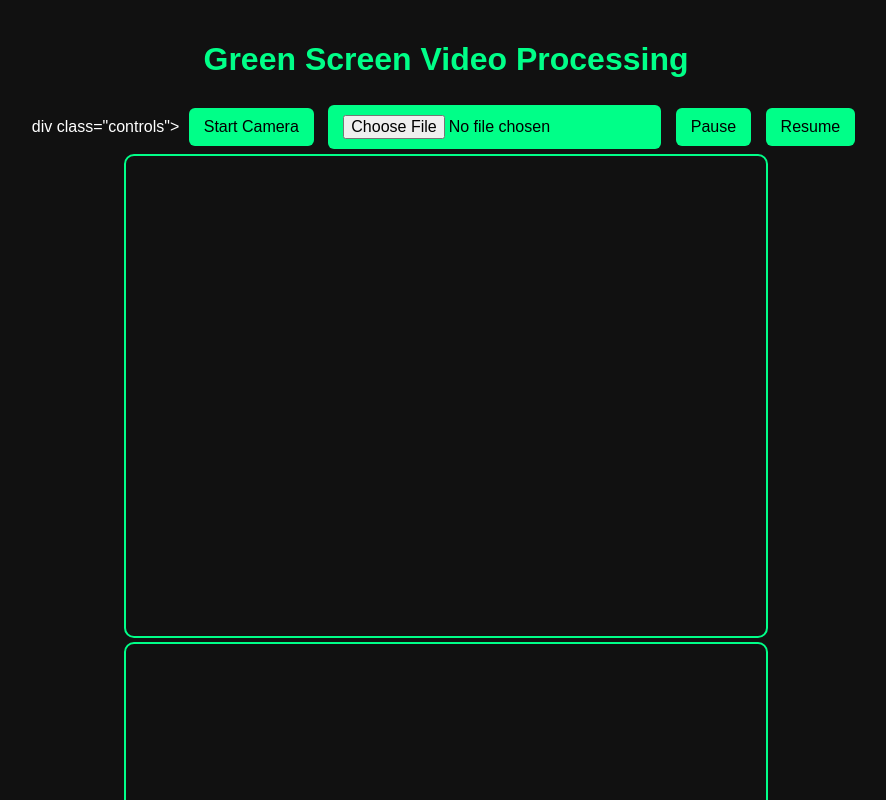
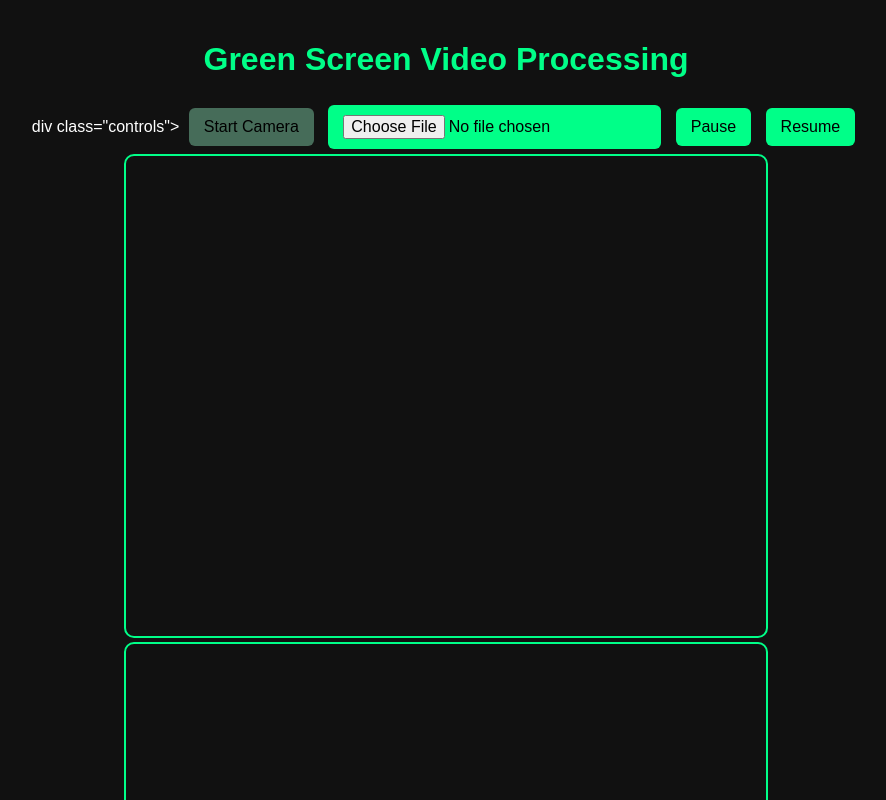
Before and after one commit to Hussain007H/green_screen_video_processing_webapp, a plain HTML site: page index.html in a window 1280 px wide. In both pictures the pointer is over the button "Start Camera". Shown: the top 800 px of the page, without its empty margins (194-1080 px from the left). Drawn offline with Linux system fonts and the light colour scheme.

Commit message:
Update style.css

```diff
--- a/style.css
+++ b/style.css
@@ -32,3 +32,6 @@ button, input {
   color: #000;
   cursor: pointer;
 }
+button:hover {
+  background: #466c59;
+}
```
